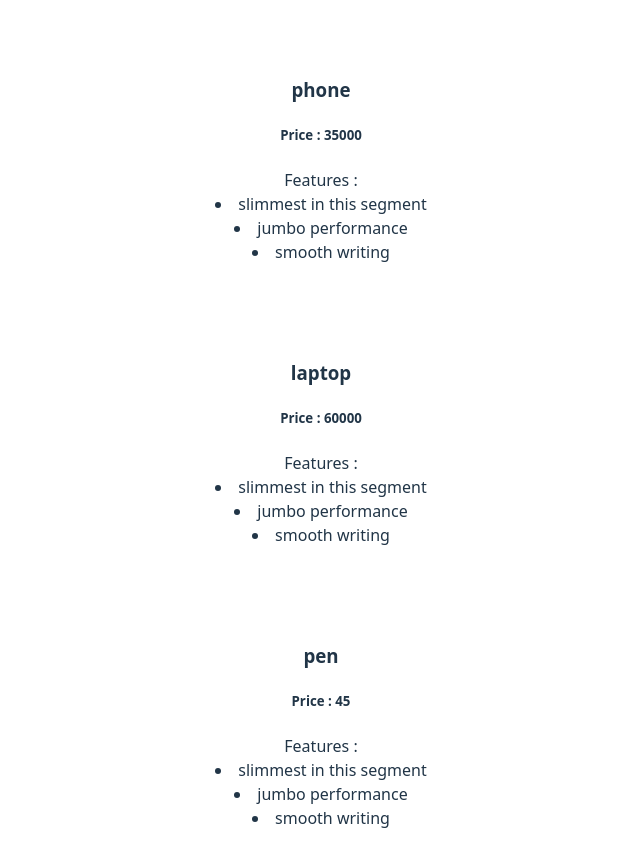
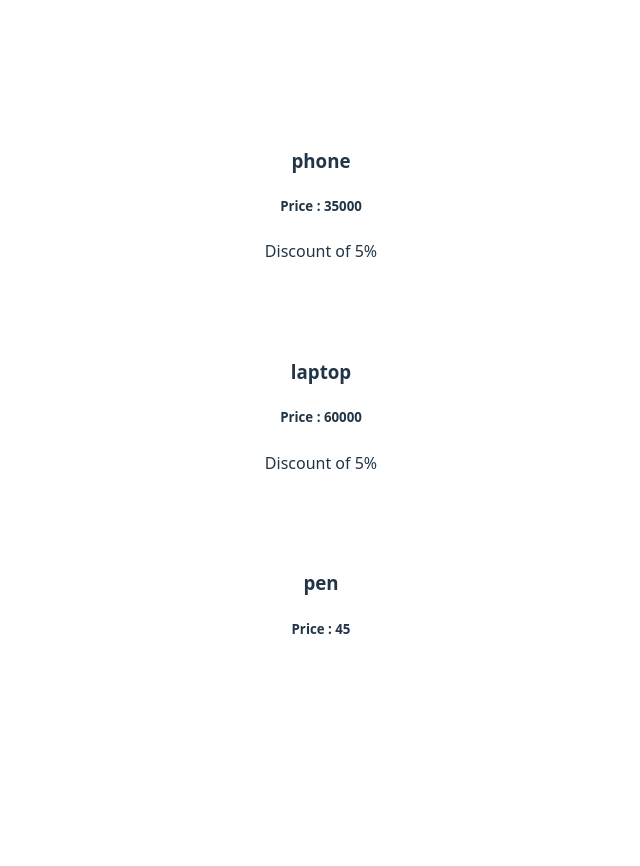
Before and after one commit to skharichandan/REACT-BASIC-, a React (Vite) app in the folder basic-react-app/: page / in a window 1280 px wide. Shown: the top 866 px of the page, without its empty margins (319-959 px from the left). After the commit the page ends 800 px from the top, so only its background shows below. Built offline with nearby package versions, Linux system fonts and the light colour scheme.

Commit message:
Conditionals-1

```diff
--- a/basic-react-app/src/Product.jsx
+++ b/basic-react-app/src/Product.jsx
@@ -1,14 +1,24 @@
 import "./Product.css"
 
-function Product({title,price,features}) {
-    const list = features.map((feature) => <li>{feature}</li>);
-    return (
+function Product({title,price}) {
+    if(price > 3000)
+    {
+        return (
         <div className="Product">
             <h3>{title}</h3>
             <h5>Price : {price}</h5>
-            <p>Features : {list}</p>
+            <p>Discount of 5%</p>
         </div>
     );
+    }else{
+        return (
+        <div className="Product">
+            <h3>{title}</h3>
+            <h5>Price : {price}</h5>
+        </div>
+    );
+    }
+
 }
 
 export default Product;
--- a/basic-react-app/src/ProductTab.jsx
+++ b/basic-react-app/src/ProductTab.jsx
@@ -1,13 +1,12 @@
 import Product from "./Product"
 
 function ProductTab() {
-    let options = ["slimmest in this segment","jumbo performance","smooth writing"];
 
     return (
         <>
-        <Product title = "phone" price = {35000} features = {options}/>
-        <Product title = "laptop" price = {60000} features = {options}/>
-        <Product title = "pen" price = {45} features = {options}/>
+        <Product title = "phone" price = {35000} />
+        <Product title = "laptop" price = {60000} />
+        <Product title = "pen" price = {45} />
         </>
     )
 }
```
